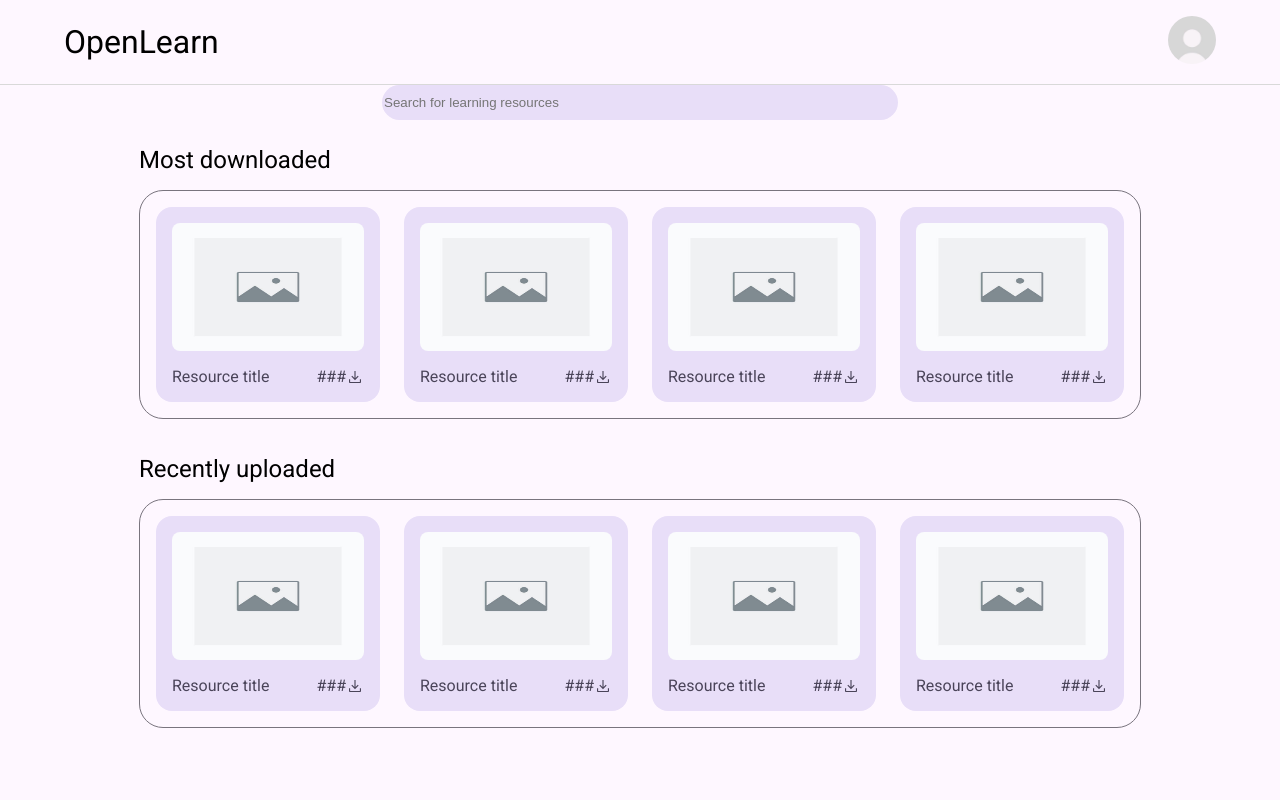
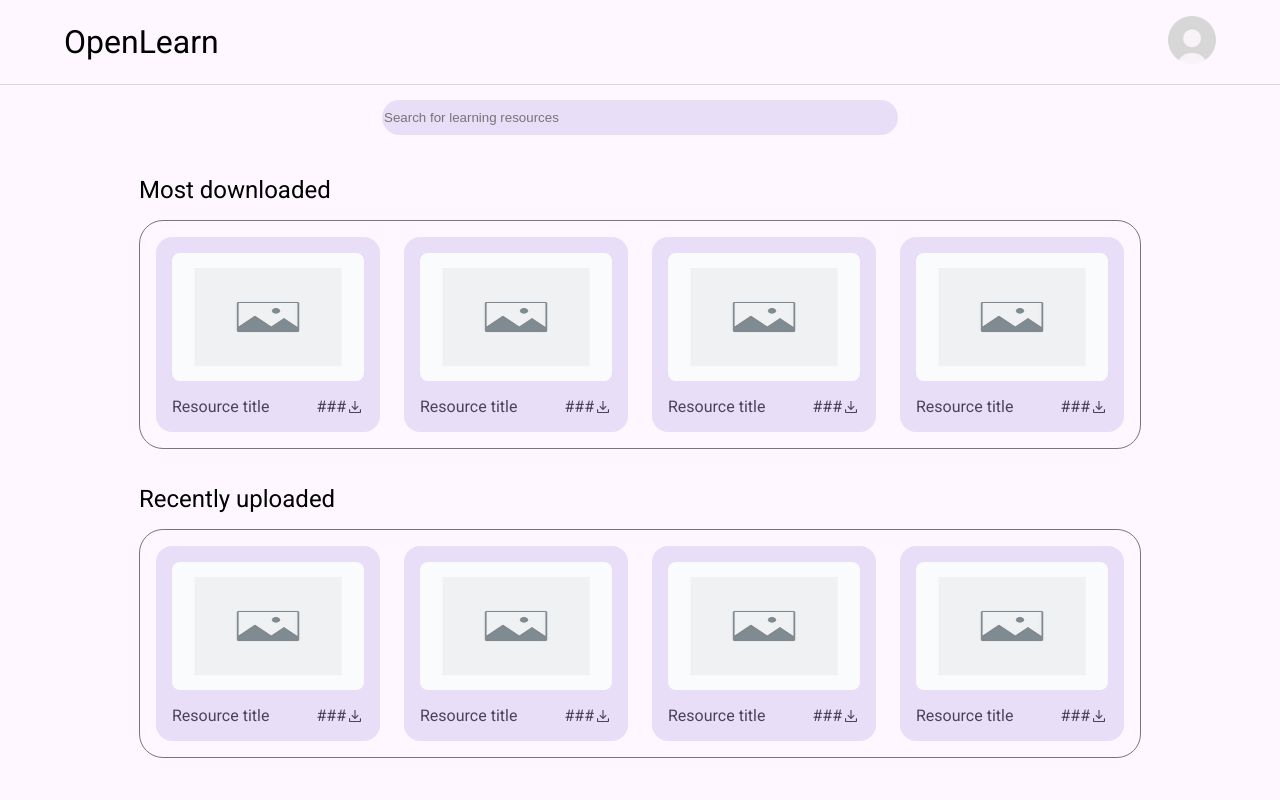
Before and after one commit to 8-bit-confusion/cs4640-project, a PHP site: page / in a window 1280 px wide. Run offline with PHP 8.4, Linux system fonts and the light colour scheme.

Commit message:
page layout changes

```diff
--- a/index.html
+++ b/index.html
@@ -6,7 +6,7 @@
         <meta charset="utf-8">
         <link rel="stylesheet" href="styles/main.css">
     </head>
-    <body style="margin: 0px; background-color: var(--surface);">
+    <body class="page-fill-body flex-col">
         <header id="main-header" class="flex-row" style="justify-content: space-between; align-items: center;">
             <h1 style="font-weight: normal;">OpenLearn</h1>
             <nav>
@@ -15,7 +15,7 @@
                 </a>
             </nav>
         </header>
-        <div class="flex-col" style="align-items: center; justify-content: start;">
+        <div class="flex-col" style="align-items: center; justify-content: start; height: 100%;">
             <div id="search-bar-container" class="flex-col">
                 <input class="search-bar" placeholder="Search for learning resources">
             </div>
--- a/styles/main.css
+++ b/styles/main.css
@@ -29,6 +29,17 @@ h1, h2, h3, h4, h5, h6 {
 .flex-row { flex-direction: row; }
 .flex-col { flex-direction: column; }
 
+.page-fill-body {
+    margin: 0px;
+    gap: 0px;
+
+    box-sizing: border-box;
+    height: 100vh;
+    padding-bottom: 32px;
+
+    background-color: var(--surface);
+}
+
 #main-header {
     padding: 16px 64px 16px 64px;
     border-bottom: 1px solid var(--header-border);
@@ -41,10 +52,10 @@ h1, h2, h3, h4, h5, h6 {
 }
 
 #search-bar-container {
+    justify-content: center;
     align-items: center;
     width: 100%;
-    justify-self: stretch;
-
+    flex-grow: 1;
 }
 
 .search-bar, .search-bar:focus {
```
